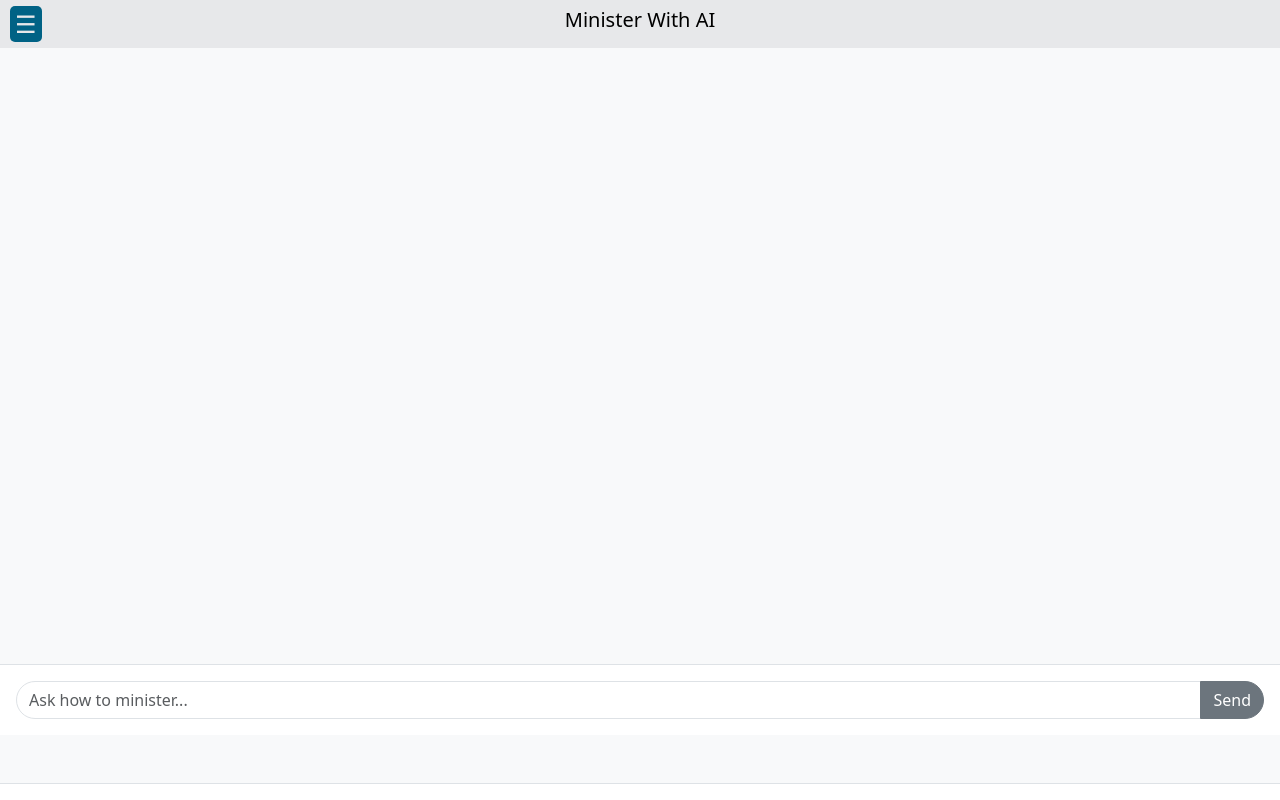
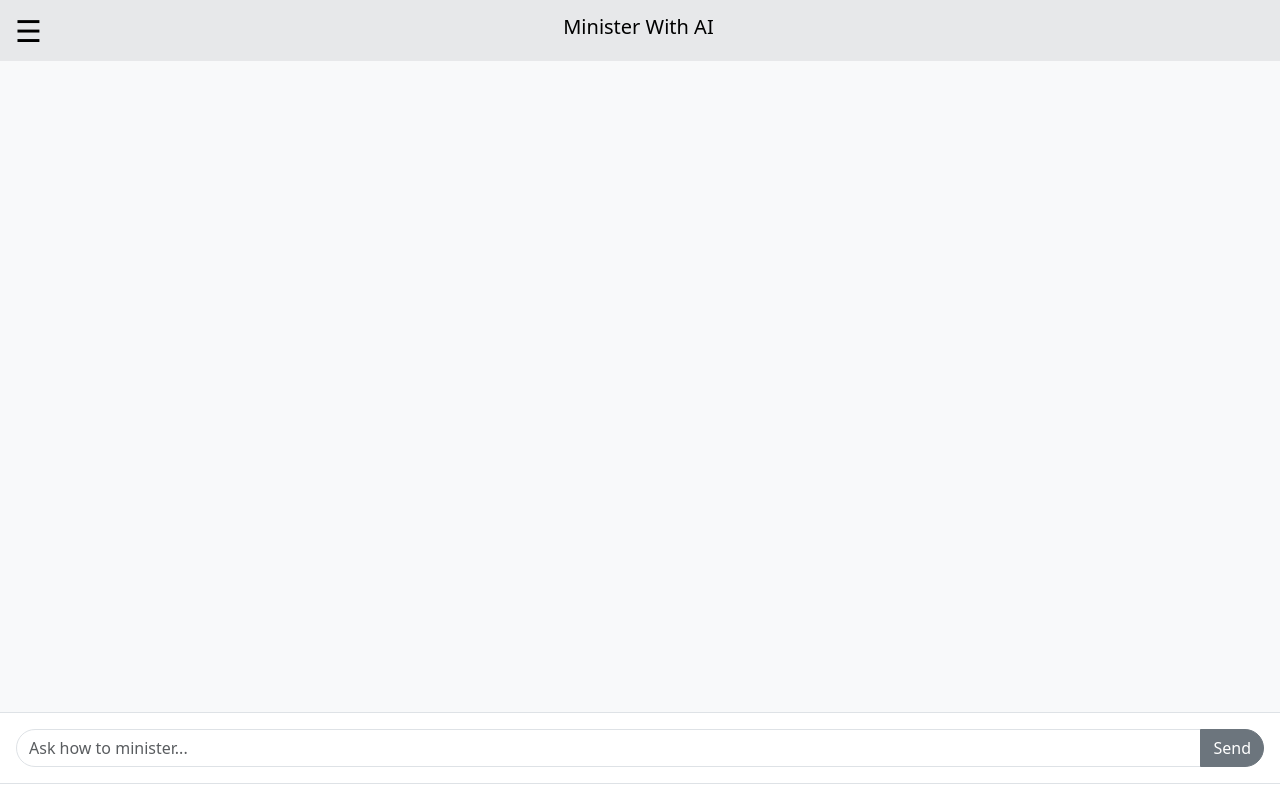
Before and after one commit to davislarson/ChurchMinisteringApp, a React (Vite) app in the folder frontend/: page /ideas in a window 1280 px wide. Built offline with nearby package versions, Linux system fonts and the light colour scheme.

Commit message:
update colors and css and homepage

```diff
--- a/frontend/src/css/EventCard.css
+++ b/frontend/src/css/EventCard.css
@@ -1,7 +1,7 @@
 @import url('https://fonts.googleapis.com/css2?family=Roboto:wght@400;500;700&display=swap');
 
 .event-card {
-    background-color: #3e6380;
+    background-color: #022e53;
     border-radius: 8px;
     box-shadow: 0 4px 6px rgba(0, 0, 0, 0.1);
     padding: 20px;
--- a/frontend/src/css/HomePage.css
+++ b/frontend/src/css/HomePage.css
@@ -2,7 +2,7 @@
   display: flex;
   text-align: center;
   gap: 10px;
-  background-color: #006285; /* Light gray */
+  background-color: #19496f;
   padding: 12px 16px;
   border: none;
   box-shadow: 2px 2px 6px rgba(0, 0, 0, 0.1);
@@ -14,7 +14,7 @@
 }
 
 .bg-gray-custom {
-  background-color: #006285;
+  background-color: #19496f;
   color: white; /* Text color */
 }
 
--- a/frontend/src/elements/Navbar.css
+++ b/frontend/src/elements/Navbar.css
@@ -15,18 +15,11 @@
 }
 
 .hamburger {
-  position: absolute;
-  background: #006285;
-  padding-left: 5px;
-  padding-right: 5px;
-  padding-top: 0px;
-  padding-bottom: 0px;
-  margin-left: 10px;
-  border: none;
-  color: #e7e8ea;
-  font-size: 24px;
+  all: unset;
+  font-size: 30px;
   cursor: pointer;
-  border-radius: 5px;
+  color: rgb(0, 0, 0);
+  padding-left: 15px;
 }
 
 .menu {
@@ -67,7 +60,14 @@
 /* Prevent button color change on click */
 .hamburger:focus,
 .hamburger:active {
-  background: #006285; /* Keep the same background color */
-  color: #e7e8ea; /* Keep the same text color */
+  background-color: #e7e8ea; /* Keep the same background color */
+  color: black; /* Keep the same text color */
   outline: none; /* Remove the focus outline if needed */
 }
+
+/* Invisible spacer on the right */
+.spacer {
+  width: 45px; /* same width as hamburger */
+  height: 1px;
+  opacity: 0;
+}
--- a/frontend/src/elements/Navbar.tsx
+++ b/frontend/src/elements/Navbar.tsx
@@ -20,6 +20,7 @@ function Navbar({ headerTitle }: NavbarProps) {
 				☰
 			</button>
 			<h5 className="header-title">{headerTitle}</h5>
+			<div className="spacer" /> {/* Invisible right-side spacer */}
 			<div className={`menu ${isOpen ? "open" : "closed"}`}>
 				<ul className="navbar-nav justify-content-start">
 					<li
--- a/frontend/src/pages/AiAssistantPage.tsx
+++ b/frontend/src/pages/AiAssistantPage.tsx
@@ -117,8 +117,7 @@ const AiAssistantPage: React.FC = () => {
             </button>
           </div>
         </form>
-        <br />
-        <br />
+
         <footer className="bg-white border-top text-center py-2">
           {/* <Footer /> */}
         </footer>
--- a/frontend/src/pages/CalendarPage.tsx
+++ b/frontend/src/pages/CalendarPage.tsx
@@ -120,7 +120,7 @@ function CalendarPage() {
           bottom: "80px",
           right: "20px",
           padding: "15px 30px",
-          backgroundColor: "#007bff",
+          backgroundColor: "#19496f",
           color: "#e5e7eb",
           fontSize: "16px",
           borderRadius: "5px",
--- a/frontend/src/pages/HomePage.tsx
+++ b/frontend/src/pages/HomePage.tsx
@@ -35,18 +35,13 @@ function HomePage() {
     <>
       <Navbar headerTitle="Home" />
       <div className="bg-white py-5 text-center">
-        <img src={image} className="homepage-image" style={{ width: '75px', height: '50px' }} />
+        <img src={image} className="homepage-image rounded" style={{ width: '300px', height: '175px' }} />
         <br />
         <br />
         <h2 className="my-0">
-          Welcome to the Church of Jesus Christ's new ministering app, Addy!
+          Welcome!
         </h2>
-        <br />
-        <h4 className="my-0">
-          Choose from options below to kickstart your ministering efforts!
-        </h4>
       </div>
-      <br />
 
       <div className="center-div">
         <button
```
